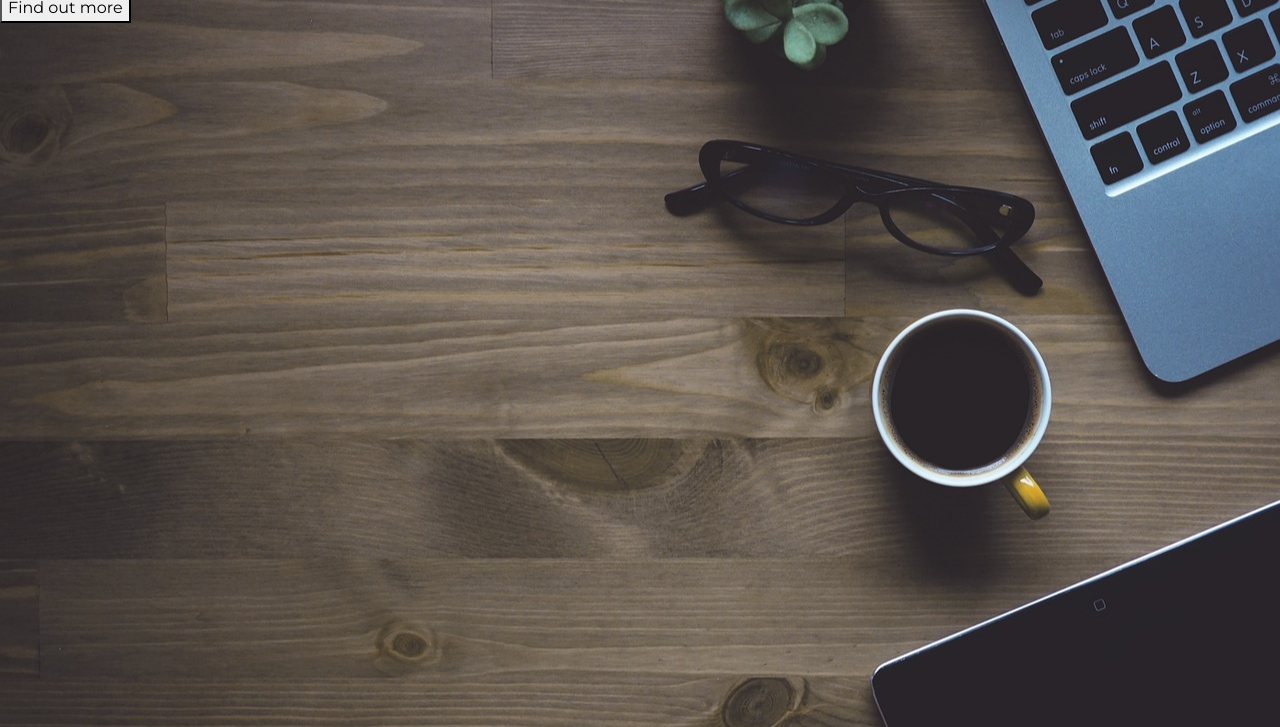
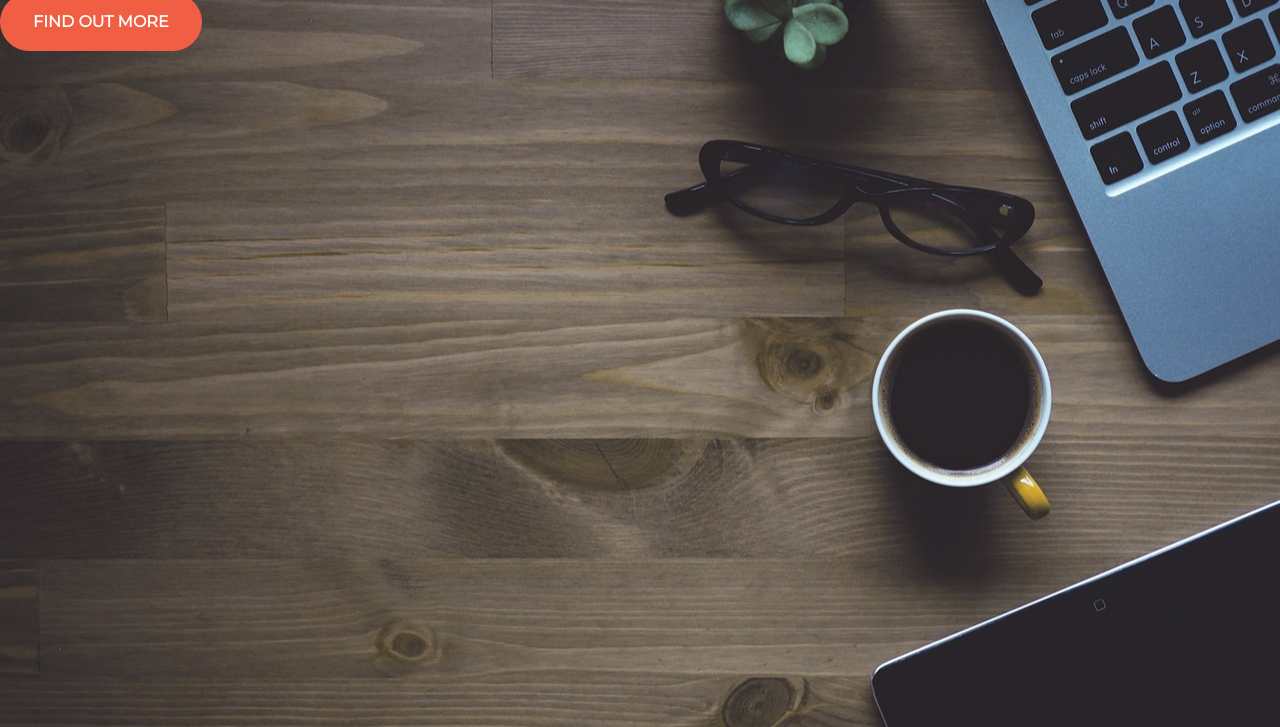
Before and after one commit to healxer/startup-landing-page, a plain HTML site: page index.html in a window 1280 px wide. Shown: the part 73-800 px from the top of the page. Drawn offline with nearby package versions, Linux system fonts and the light colour scheme.

Commit message:
Bootstrap button

```diff
--- a/index.html
+++ b/index.html
@@ -20,6 +20,6 @@
   </head>
   <body>
     <h1 class="text-uppercase"><strong>The biggest startup of the year</strong></h1>
-    <button class="button">Find out more</button>
+    <button class="btn btn-primary btn-xl">Find out more</button>
   </body>
 </html>
--- a/style.css
+++ b/style.css
@@ -13,3 +13,24 @@ html {
   font-size: 3rem;
   color: #e2dbdb;
 }
+
+.btn {
+  font-weight: 700;
+  border-radius: 300px;
+  text-transform: uppercase;
+}
+
+.btn-primary {
+  background-color: #F05F44;
+  border-color: #F05F44;
+}
+
+.btn-primary:hover {
+  background-color: #ee4b08;
+  border-color: #ee4b08;
+  border-width: 4px;
+}
+
+.btn-xl {
+  padding: 1rem 2rem;
+}
```
